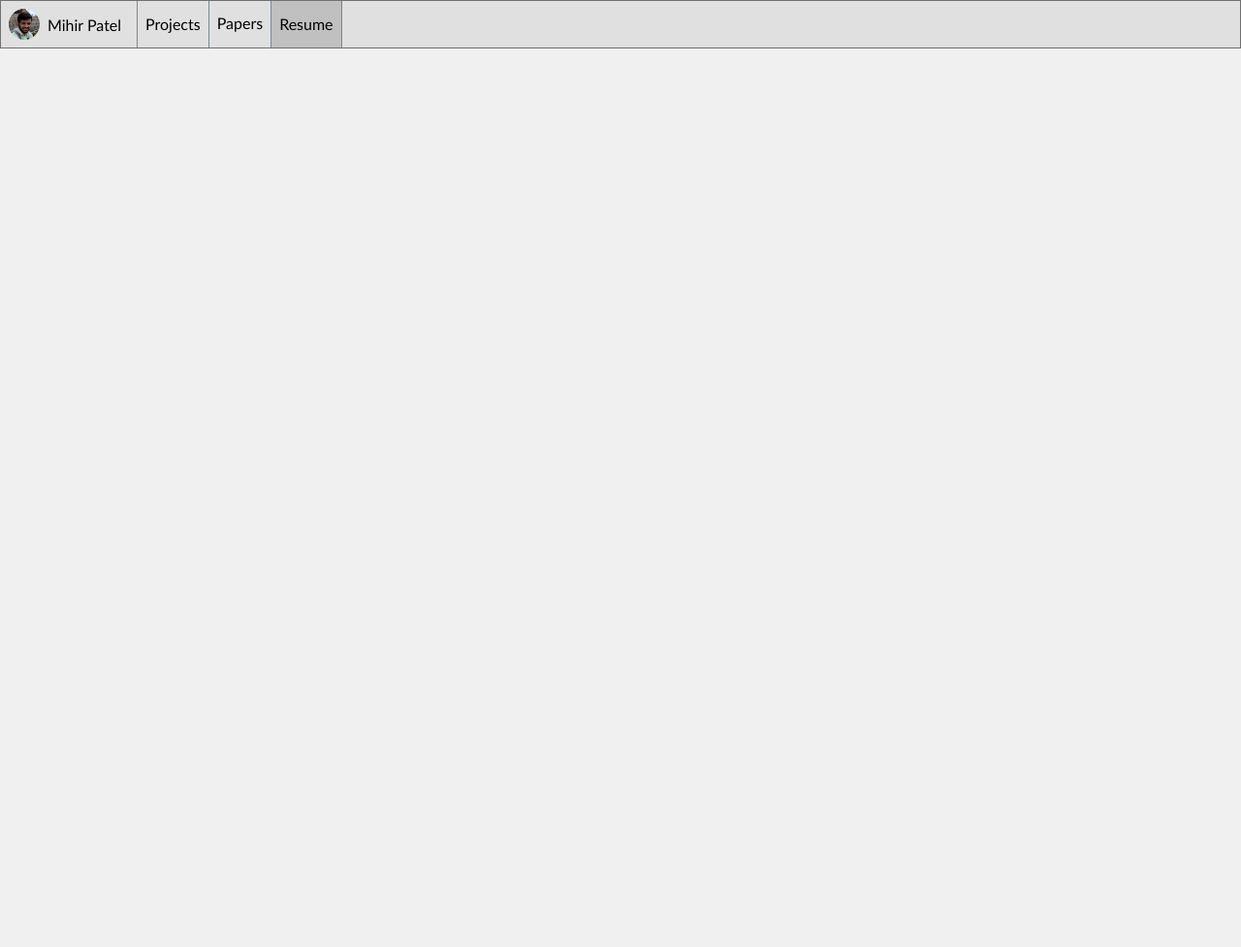
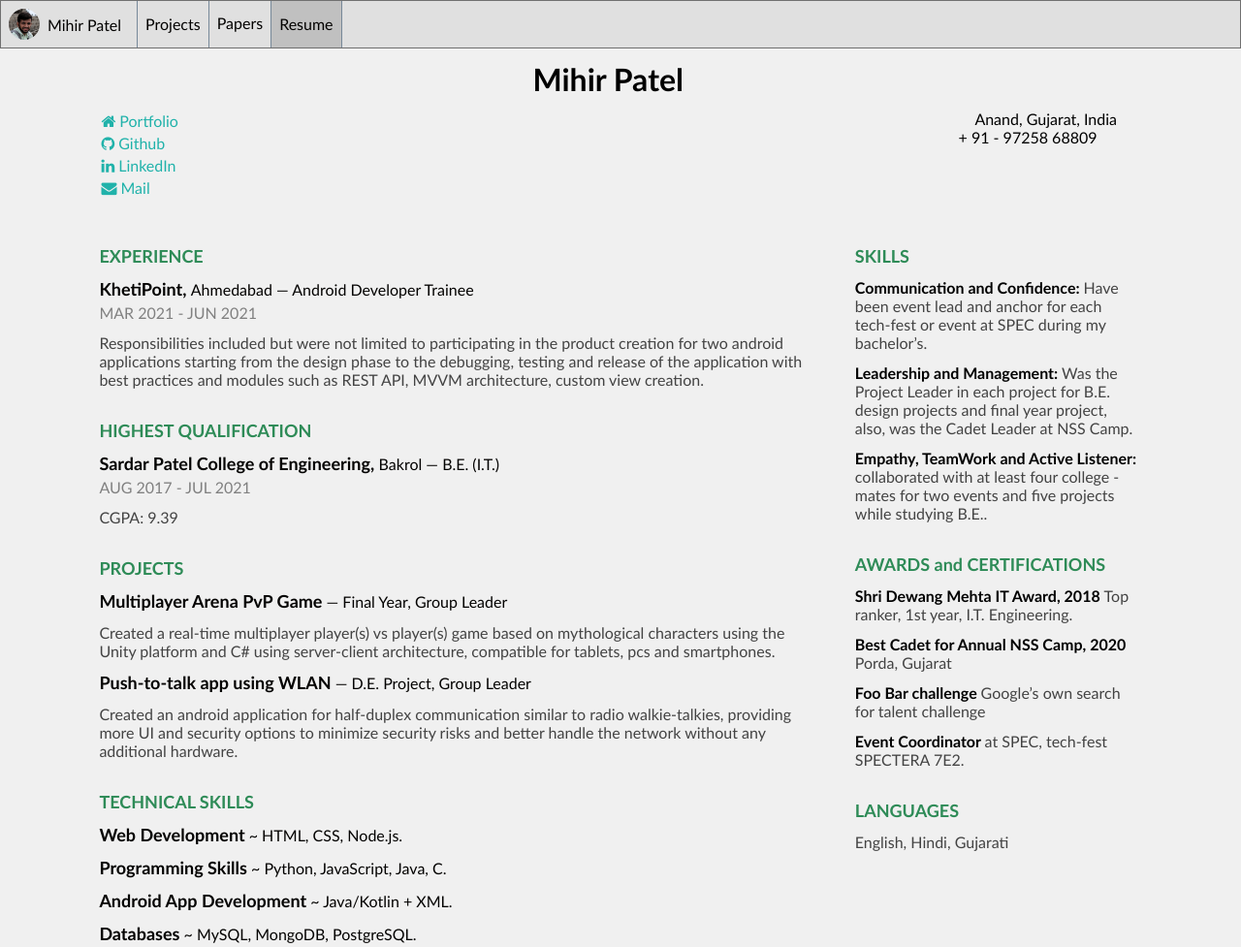
Before and after one commit to Mihirp784/Mihirp784.github.io, a plain HTML site: page resume.html in a window 1280 px wide. Shown: the whole page at 97% size. Before the commit the page ends 800 px from the top, so only its background shows below. Drawn offline with Linux system fonts and the light colour scheme.

Commit message:
feat: resume

```diff
--- /dev/null
+++ b/css/resume.css
@@ -0,0 +1,106 @@
+body > :not(:first-child) {
+  margin: 0 10% 0 8%;
+}
+
+.resume-name {
+  padding: 12px;
+  font-weight: bold;
+  font-size: 32px;
+  text-align: center;
+}
+
+.contact-details {
+  display: flex;
+  flex-direction: column;
+  margin: 16px;
+}
+
+.contact-details a {
+  color: lightseagreen;
+  padding: 2px;
+  width: fit-content;
+}
+
+.contact-links {
+  padding-bottom: 16px;
+  display: flex;
+  flex-direction: column;
+}
+
+.resume-content {
+  display: flex;
+  flex-direction: column;
+}
+
+.technical-info-title,
+.soft-skills-info-title {
+  font-weight: bold;
+  color: seagreen;
+  margin: 32px 0 12px;
+  font-size: 18px;
+}
+
+.technical-info-sub-title {
+  font-weight: bold;
+  color: #030201;
+  font-size: 18px;
+  margin: 12px 0 12px;
+}
+
+.technical-info-sub-title > span {
+  font-weight: 500;
+  font-size: 16px;
+}
+
+.technical-info-duration {
+  font-weight: lighter;
+  color: grey;
+  margin: -8px 0 12px;
+}
+
+.technical-info-description {
+  font-weight: normal;
+  color: #434343;
+}
+
+.soft-skills-info-sub-title {
+  font-weight: bold;
+  font-size: 16px;
+  margin: 12px 0 0;
+}
+
+.soft-skills-info-sub-title > span {
+  font-weight: normal;
+  font-size: 16px;
+  color: #434343;
+}
+
+@media screen and (min-width: 768px) {
+  .contact-details {
+    flex-direction: row;
+  }
+
+  .contact-details > * {
+    flex: 1 0 auto;
+  }
+
+  .contact-info {
+    text-align: right;
+  }
+
+  .resume-content {
+    flex-direction: row;
+    align-content: stretch;
+    column-gap: 32px;
+  }
+
+  .technical-info {
+    flex: 5 0;
+    padding-right: 12px;
+  }
+
+  .soft-skills-info {
+    flex: 2 0;
+    margin-right: -24px;
+  }
+}
--- a/css/style.css
+++ b/css/style.css
@@ -17,6 +17,11 @@ body {
   flex-direction: row;
 }
 
+a {
+  text-decoration: none;
+  text-transform: none;
+}
+
 nav {
   display: flex;
   flex-direction: column;
@@ -33,8 +38,6 @@ nav > * {
   display: flex;
   flex-direction: row;
   align-content: stretch;
-  text-decoration: none;
-  text-transform: none;
 }
 
 .profile-circle {
@@ -47,11 +50,6 @@ nav > * {
   margin: auto 8px;
   font-weight: 300;
   color: #030201;
-}
-
-nav a {
-  text-transform: none;
-  text-decoration: none;
 }
 
 a div {
@@ -105,8 +103,6 @@ a div {
 .paper-button {
   margin: 16px 0 0;
   padding: 8px;
-  text-decoration: none;
-  text-transform: none;
   text-align: center;
   color: white;
   font-weight: bold;
--- a/resume.html
+++ b/resume.html
@@ -6,7 +6,11 @@
     <meta name="viewport" content="width=device-width, initial-scale=1.0" />
     <title>Projects</title>
     <link rel="stylesheet" href="./css/style.css" />
-    <link rel="stylesheet" href="./css/project.css" />
+    <link rel="stylesheet" href="./css/resume.css" />
+    <link
+      rel="stylesheet"
+      href="https://maxcdn.bootstrapcdn.com/font-awesome/4.4.0/css/font-awesome.min.css"
+    />
   </head>
   <body>
     <header>
@@ -22,5 +26,139 @@
         <a class="selected-nav" href="#"><div>Resume</div></a>
       </nav>
     </header>
+    <div class="resume-name">Mihir Patel</div>
+    <section class="contact-details">
+      <div class="contact-links">
+        <a target="blank" href="https://mihirp784.github.io/">
+          <i class="fa fa-home"></i> Portfolio
+        </a>
+        <a target="blank" href="https://github.com/Mihirp784">
+          <i class="fa fa-github"></i> Github
+        </a>
+        <a
+          target="blank"
+          href="https://www.linkedin.com/in/mihir-patel-3150421b8/"
+        >
+          <i class="fa fa-linkedin"></i> LinkedIn
+        </a>
+        <a href="mailto:patelmihir784@gmail.com">
+          <i class="fa fa-envelope"></i> Mail
+        </a>
+      </div>
+      <div class="contact-info">
+        <div class="address">
+          Anand, Gujarat, India <br />
+          + 91 - 97258 68809&nbsp;&nbsp;&nbsp;&nbsp;&nbsp;
+        </div>
+      </div>
+    </section>
+    <section class="resume-content">
+      <div class="technical-info">
+        <div class="technical-info-title">EXPERIENCE</div>
+        <div class="technical-info-sub-title">
+          KhetiPoint, <span>Ahmedabad — Android Developer Trainee</span>
+        </div>
+        <div class="technical-info-duration">MAR 2021 - JUN 2021</div>
+        <div class="technical-info-description">
+          Responsibilities included but were not limited to participating in the
+          product creation for two android applications starting from the design
+          phase to the debugging, testing and release of the application with
+          best practices and modules such as REST API, MVVM architecture, custom
+          view creation.
+        </div>
+
+        <div class="technical-info-title">HIGHEST QUALIFICATION</div>
+        <div class="technical-info-sub-title">
+          Sardar Patel College of Engineering, <span>Bakrol — B.E. (I.T.)</span>
+        </div>
+        <div class="technical-info-duration">AUG 2017 - JUL 2021</div>
+        <div class="technical-info-description">CGPA: 9.39</div>
+
+        <div class="technical-info-title">PROJECTS</div>
+        <div class="technical-info-sub-title">
+          Multiplayer Arena PvP Game<span> — Final Year, Group Leader</span>
+        </div>
+        <div class="technical-info-description">
+          Created a real-time multiplayer player(s) vs player(s) game based on
+          mythological characters using the Unity platform and C# using
+          server-client architecture, compatible for tablets, pcs and
+          smartphones.
+        </div>
+
+        <div class="technical-info-sub-title">
+          Push-to-talk app using WLAN<span> — D.E. Project, Group Leader</span>
+        </div>
+        <div class="technical-info-description">
+          Created an android application for half-duplex communication similar
+          to radio walkie-talkies, providing more UI and security options to
+          minimize security risks and better handle the network without any
+          additional hardware.
+        </div>
+
+        <div class="technical-info-title">TECHNICAL SKILLS</div>
+        <div class="technical-info-sub-title">
+          Web Development<span> ~ HTML, CSS, Node.js.</span>
+        </div>
+        <div class="technical-info-sub-title">
+          Programming Skills<span> ~ Python, JavaScript, Java, C.</span>
+        </div>
+        <div class="technical-info-sub-title">
+          Android App Development<span> ~ Java/Kotlin + XML.</span>
+        </div>
+        <div class="technical-info-sub-title">
+          Databases<span> ~ MySQL, MongoDB, PostgreSQL.</span>
+        </div>
+      </div>
+      <div class="soft-skills-info">
+        <div class="soft-skills-info-title">SKILLS</div>
+        <div class="soft-skills-info-sub-title">
+          Communication and Confidence:
+          <span>
+            Have been event lead and anchor for each tech-fest or event at SPEC
+            during my bachelor’s.
+          </span>
+        </div>
+
+        <div class="soft-skills-info-sub-title">
+          Leadership and Management:
+          <span>
+            Was the Project Leader in each project for B.E. design projects and
+            final year project, also, was the Cadet Leader at NSS Camp.
+          </span>
+        </div>
+
+        <div class="soft-skills-info-sub-title">
+          Empathy, TeamWork and Active Listener:
+          <span>
+            collaborated with at least four college -mates for two events and
+            five projects while studying B.E..
+          </span>
+        </div>
+
+        <div class="soft-skills-info-title">AWARDS and CERTIFICATIONS</div>
+        <div class="soft-skills-info-sub-title">
+          Shri Dewang Mehta IT Award, 2018
+          <span> Top ranker, 1st year, I.T. Engineering.</span>
+        </div>
+
+        <div class="soft-skills-info-sub-title">
+          Best Cadet for Annual NSS Camp, 2020 <span>Porda, Gujarat</span>
+        </div>
+
+        <div class="soft-skills-info-sub-title">
+          Foo Bar challenge
+          <span> Google’s own search for talent challenge </span>
+        </div>
+
+        <div class="soft-skills-info-sub-title">
+          Event Coordinator <span> at SPEC, tech-fest SPECTERA 7E2.</span>
+        </div>
+
+        <div class="soft-skills-info-title">LANGUAGES</div>
+        <div class="soft-skills-info-sub-title">
+          <span>English, Hindi, Gujarati</span>
+        </div>
+      </div>
+    </section>
   </body>
 </html>
```
Also changed, not shown: index.html (+5 -2 lines).
